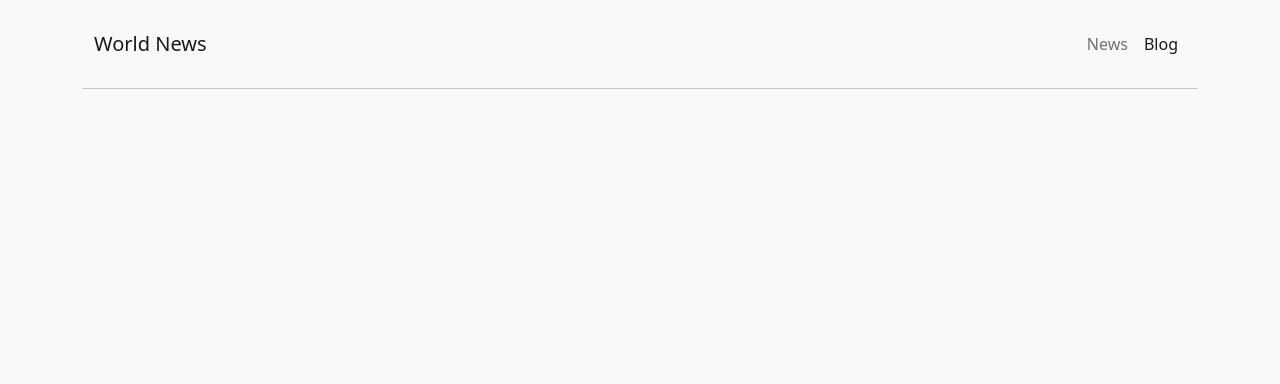
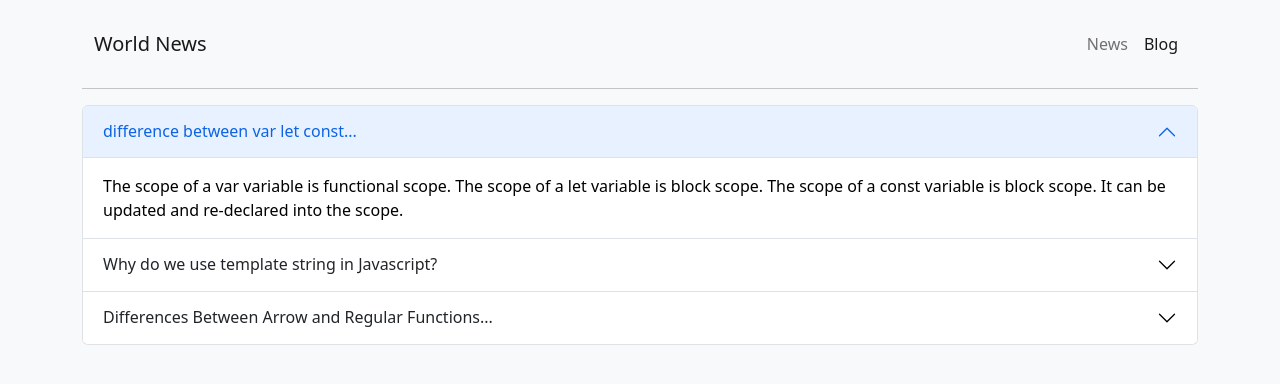
Before and after one commit to himel-shimul/news-portal, a plain HTML site: page blog.html in a window 1280 px wide. Drawn offline with nearby package versions, Linux system fonts and the light colour scheme; no server answers.

Commit message:
again commit

```diff
--- a/blog.html
+++ b/blog.html
@@ -40,7 +40,62 @@
     </header>
 
     <main>
+        <section>
+            <div class="accordion" id="accordionPanelsStayOpenExample">
+                <div class="accordion-item">
+                    <h2 class="accordion-header" id="panelsStayOpen-headingOne">
+                        <button class="accordion-button" type="button" data-bs-toggle="collapse"
+                            data-bs-target="#panelsStayOpen-collapseOne" aria-expanded="true"
+                            aria-controls="panelsStayOpen-collapseOne">
+                            difference between var let const...
+                        </button>
+                    </h2>
+                    <div id="panelsStayOpen-collapseOne" class="accordion-collapse collapse show"
+                        aria-labelledby="panelsStayOpen-headingOne">
+                        <div class="accordion-body">The scope of a var variable is functional scope. The scope of a let
+                            variable is block scope. The scope of a const variable is block scope. It can be updated and
+                            re-declared into the scope.
+                        </div>
+                    </div>
+                </div>
+                <div class="accordion-item">
+                    <h2 class="accordion-header" id="panelsStayOpen-headingTwo">
+                        <button class="accordion-button collapsed" type="button" data-bs-toggle="collapse"
+                            data-bs-target="#panelsStayOpen-collapseTwo" aria-expanded="false"
+                            aria-controls="panelsStayOpen-collapseTwo">
+                            Why do we use template string in Javascript?
+                        </button>
+                    </h2>
+                    <div id="panelsStayOpen-collapseTwo" class="accordion-collapse collapse"
+                        aria-labelledby="panelsStayOpen-headingTwo">
+                        <div class="accordion-body">
+                            Template strings are a powerful feature of modern JavaScript released in ES6. It lets us
+                            insert/interpolate variables and expressions into strings without needing to concatenate
+                            like in older versions of JavaScript. It allows us to create strings that are complex and
+                            contain dynamic elements.
+                        </div>
+                    </div>
+                </div>
+                <div class="accordion-item">
+                    <h2 class="accordion-header" id="panelsStayOpen-headingThree">
+                        <button class="accordion-button collapsed" type="button" data-bs-toggle="collapse"
+                            data-bs-target="#panelsStayOpen-collapseThree" aria-expanded="false"
+                            aria-controls="panelsStayOpen-collapseThree">
+                            Differences Between Arrow and Regular Functions...
+                        </button>
+                    </h2>
+                    <div id="panelsStayOpen-collapseThree" class="accordion-collapse collapse"
+                        aria-labelledby="panelsStayOpen-headingThree">
+                        <div class="accordion-body">
+                            Unlike regular functions, arrow functions do not have their own this . The value of this
+                            inside an arrow function remains the same throughout the lifecycle of the function and is
+                            always bound to the value of this in the closest non-arrow parent function.
 
+                        </div>
+                    </div>
+                </div>
+            </div>
+        </section>
     </main>
 
 
```
